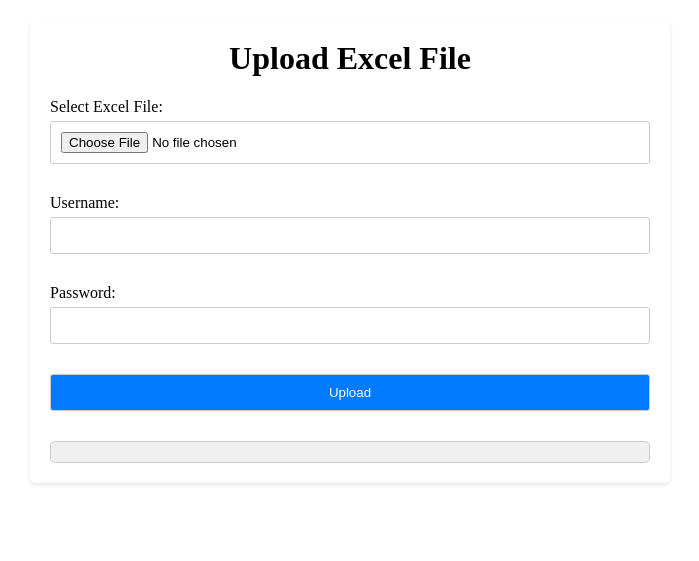
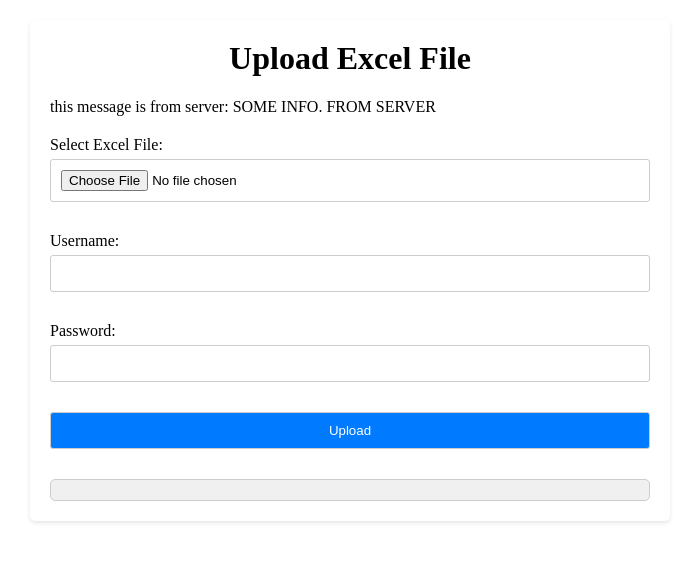
Before and after one commit to dramounlong3/fastapi_demo, a FastAPI app: page /test in a window 1280 px wide. Shown: the top 561 px of the page, without its empty margins (290-989 px from the left). Run offline with FastAPI, Linux system fonts and the light colour scheme.

Commit message:
templates variable deliver

```diff
--- a/src/main.py
+++ b/src/main.py
@@ -15,7 +15,7 @@ async def my():
 
 @app.get('/test')
 async def test(request: Request):
-    return templates.TemplateResponse("index.html", {"request": request})
+    return templates.TemplateResponse("index.html", {"request": request, "var1": {"text": "SOME INFO. FROM SERVER"}})
 
 @app.post('/upload', response_class=HTMLResponse)
 async def upload_excel(request: Request,
--- a/src/templates/index.html
+++ b/src/templates/index.html
@@ -56,6 +56,7 @@
   <body>
     <div class="container">
       <h1 class="title">Upload Excel File</h1>
+      <div>this message is from server: {{ var1.text }}</div>
       <form
         class="form"
         action="/upload"
```
